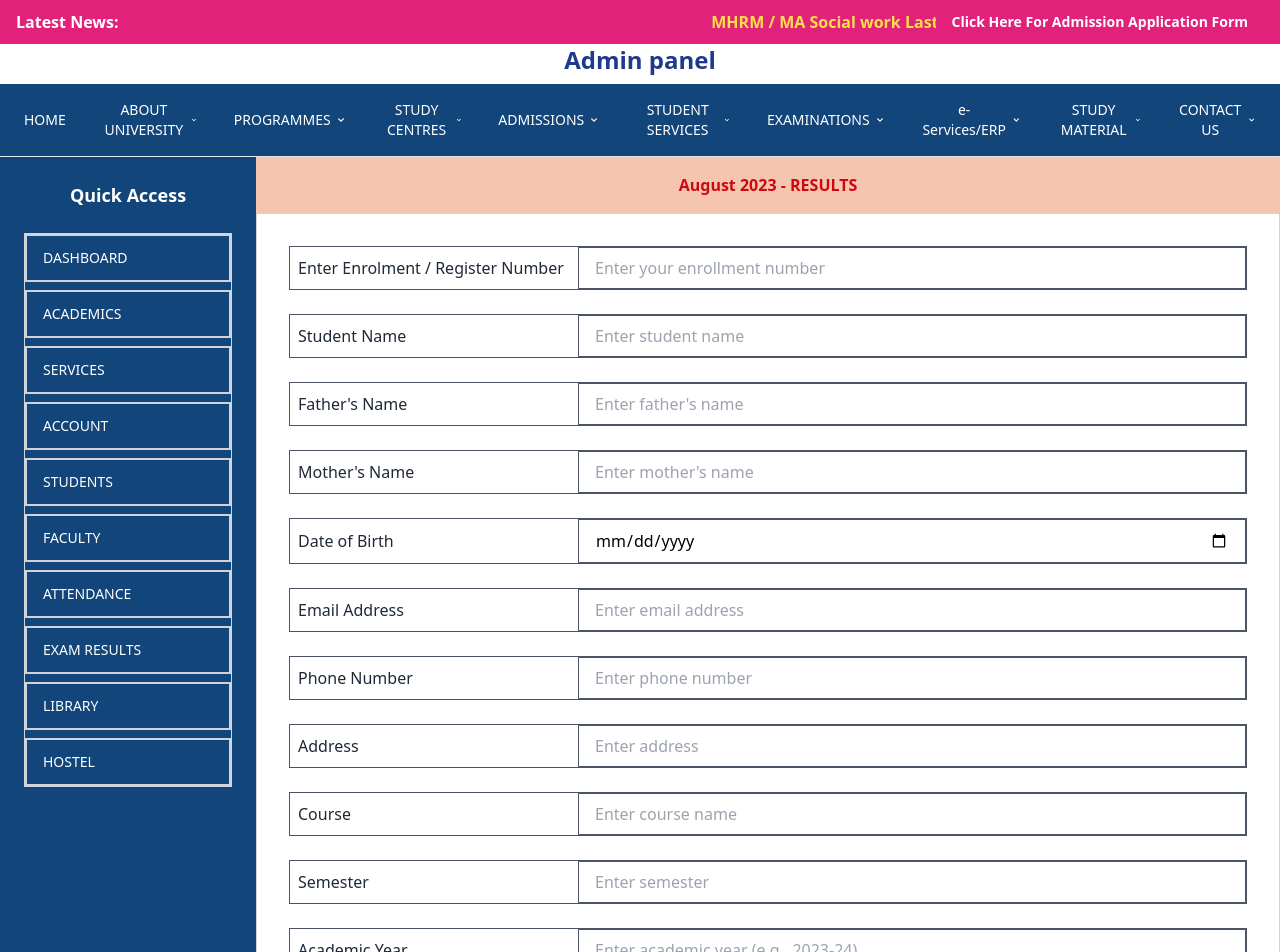
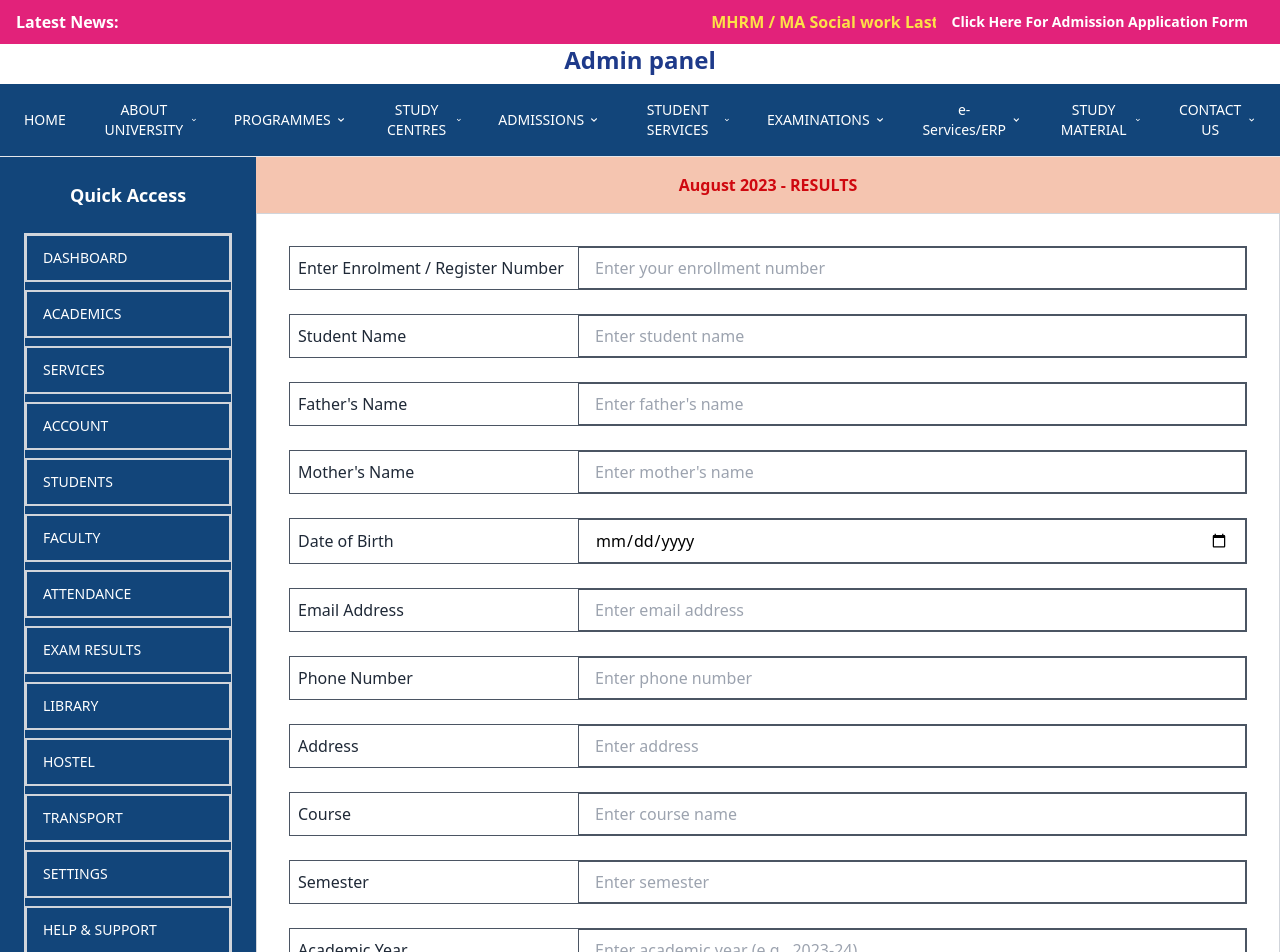
Before and after one commit to AnuragNarsingoju/client34, a React (Create React App) app: page /dashboard in a window 1280 px wide. Shown: the top 952 px of the page. Built offline with nearby package versions, Linux system fonts and the light colour scheme; the HTML template or start-up script is replaced by a standard one.

Commit message:
Update SchoolPageNew.jsx

```diff
--- a/src/SchoolPageNew.jsx
+++ b/src/SchoolPageNew.jsx
@@ -15,6 +15,7 @@ const SchoolPageNew = () => {
     course: "",
     semester: "",
     academicYear: "",
+
   });
 
   // News ticker data - more comprehensive news items
@@ -144,6 +145,9 @@ const SchoolPageNew = () => {
   { label: "EXAM RESULTS" },
   { label: "LIBRARY" },
   { label: "HOSTEL" },
+  { label: "TRANSPORT" },
+  { label: "SETTINGS" },
+  { label: "HELP & SUPPORT" }
 
 ];
 
```
